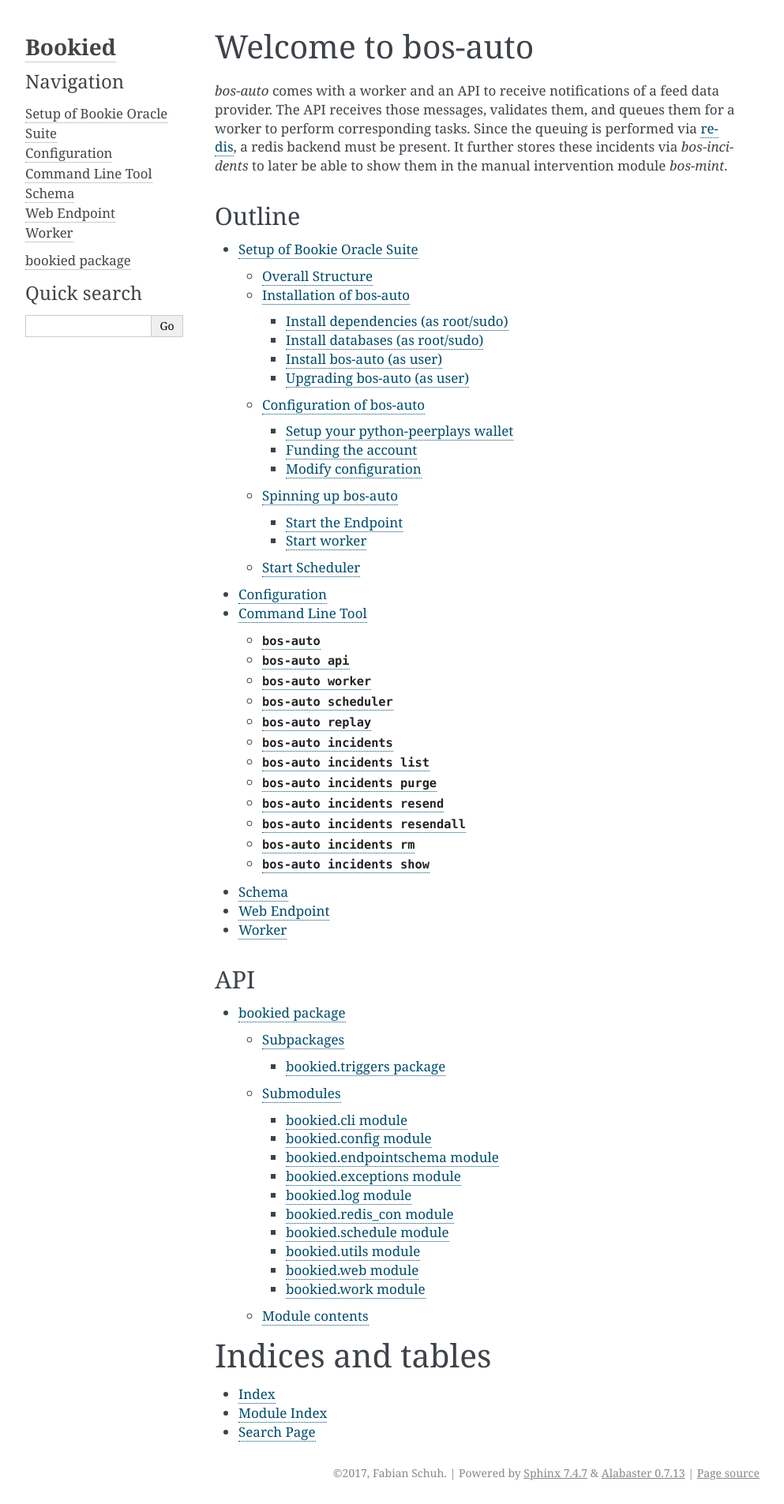
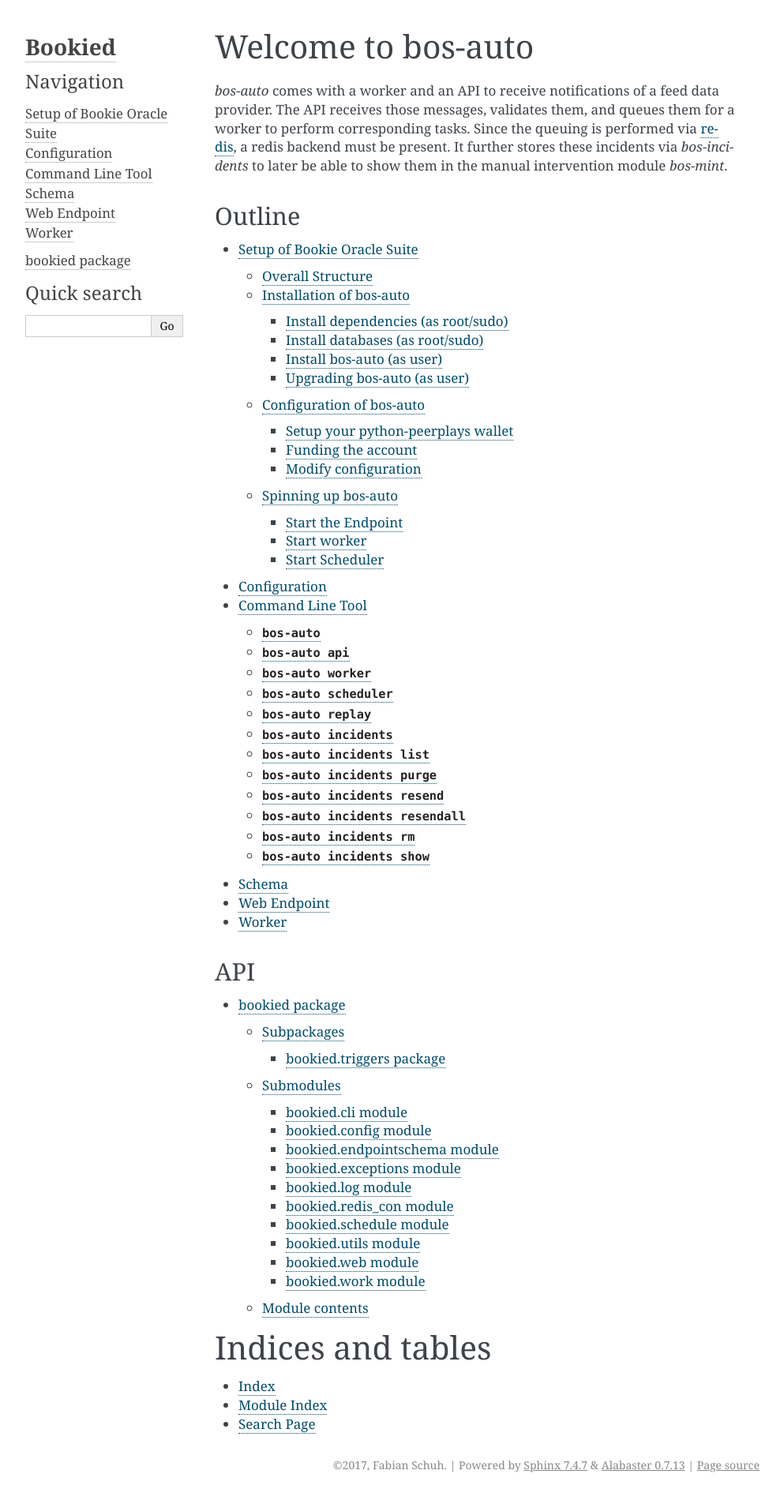
Before and after one commit to peerplays-network/bos-auto, a Sphinx documentation site: the page built from docs/index.rst, in a window 1280 px wide. Shown: the whole page at 79% size, without its empty margins (148-1141 px from the left). Built offline with Sphinx 7.4.7, drawn with Linux system fonts in a browser that asks for light colours.

Commit message:
adjust docs title level
Signed-off-by: Stefan Schiessl <stefan.schiessl@blockchainprojectsbv.com>

```diff
--- a/docs/installation.rst
+++ b/docs/installation.rst
@@ -198,7 +198,7 @@
   * Running on http://0.0.0.0:8010/ (Press CTRL+C to quit)
 
 
-This means that you can send incidents to `http://0.0.0.0:8010/``.
+This means that you can send incidents to `http://0.0.0.0:8010/`.
 
 Testing
 _______
@@ -230,7 +230,7 @@
 instead of ``ip:port`` pair, like ``https://dataproxy.mywitness.com/trigger``.
 
 Start worker
-------------
+------------------
 
 .. warning:: At this point is is cruciual to set the default witness node to
         your own server (ideally running in ``localhost``) using ``peerplays set node
@@ -321,7 +321,7 @@
 
 
 Start Scheduler
-===============
+------------------
 
 The schedulers task is to rerun incidents after a certain expiration
 time. This may happen in cases where an event is postponed from being
```
